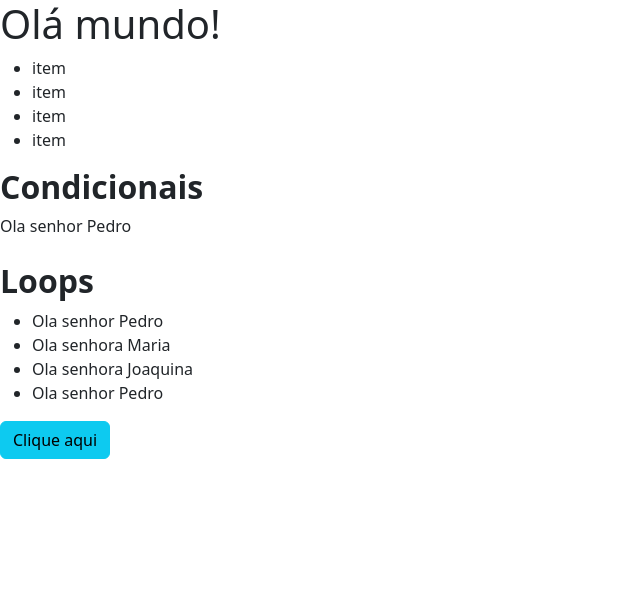
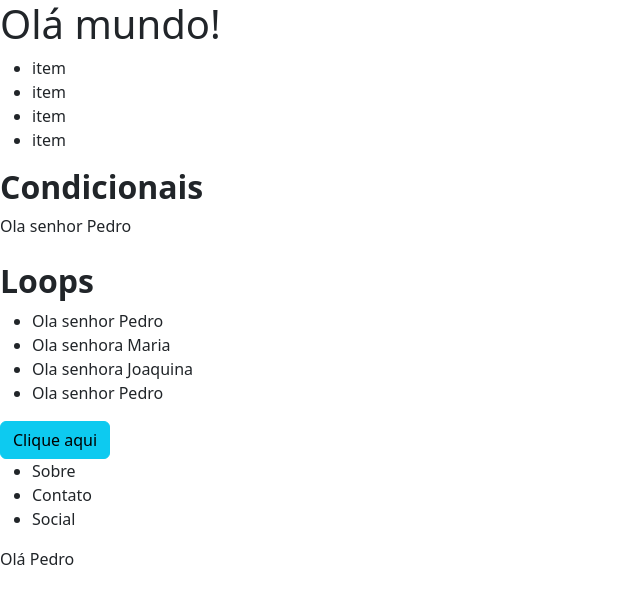
Before and after one commit to prteodoro/meuProjeto, a Django app: page / in a window 1280 px wide. Shown: the top 604 px of the page, without its empty margins (0-640 px from the left). Run offline with Django 5.2, Linux system fonts and the light colour scheme.

Commit message:
Templates Include

```diff
--- /dev/null
+++ b/templates/footer.html
@@ -0,0 +1,7 @@
+<ul>
+    <li>Sobre</li>
+    <li>Contato</li>
+    <li>Social</li>
+</ul>
+
+Olá {{ nome }}
--- a/templates/index.html
+++ b/templates/index.html
@@ -39,4 +39,5 @@
 
     <button class="btn btn-info">Clique aqui</button>
 
+    {% include "footer.html" with pnome=nome %}
 {% endblock  %}
```
